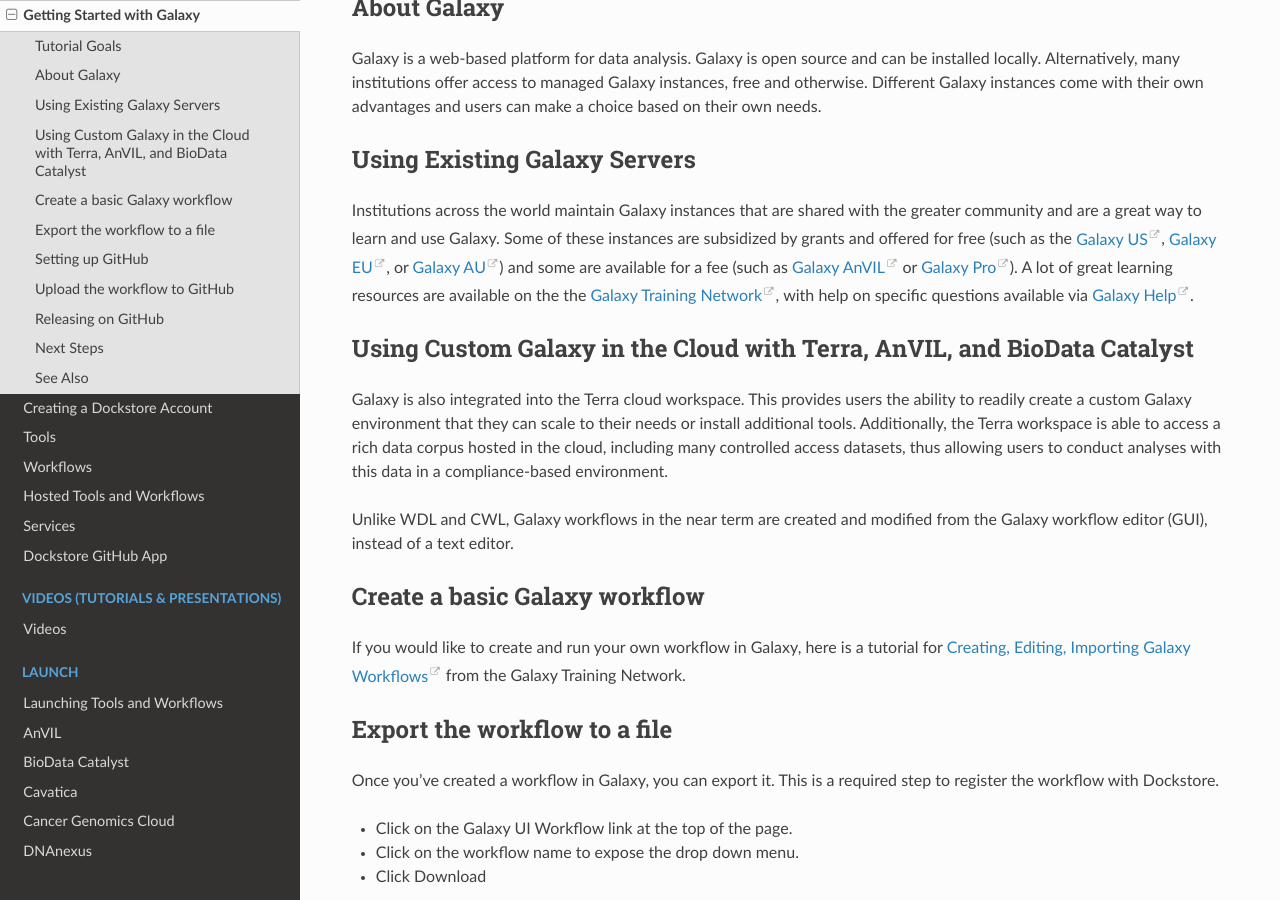
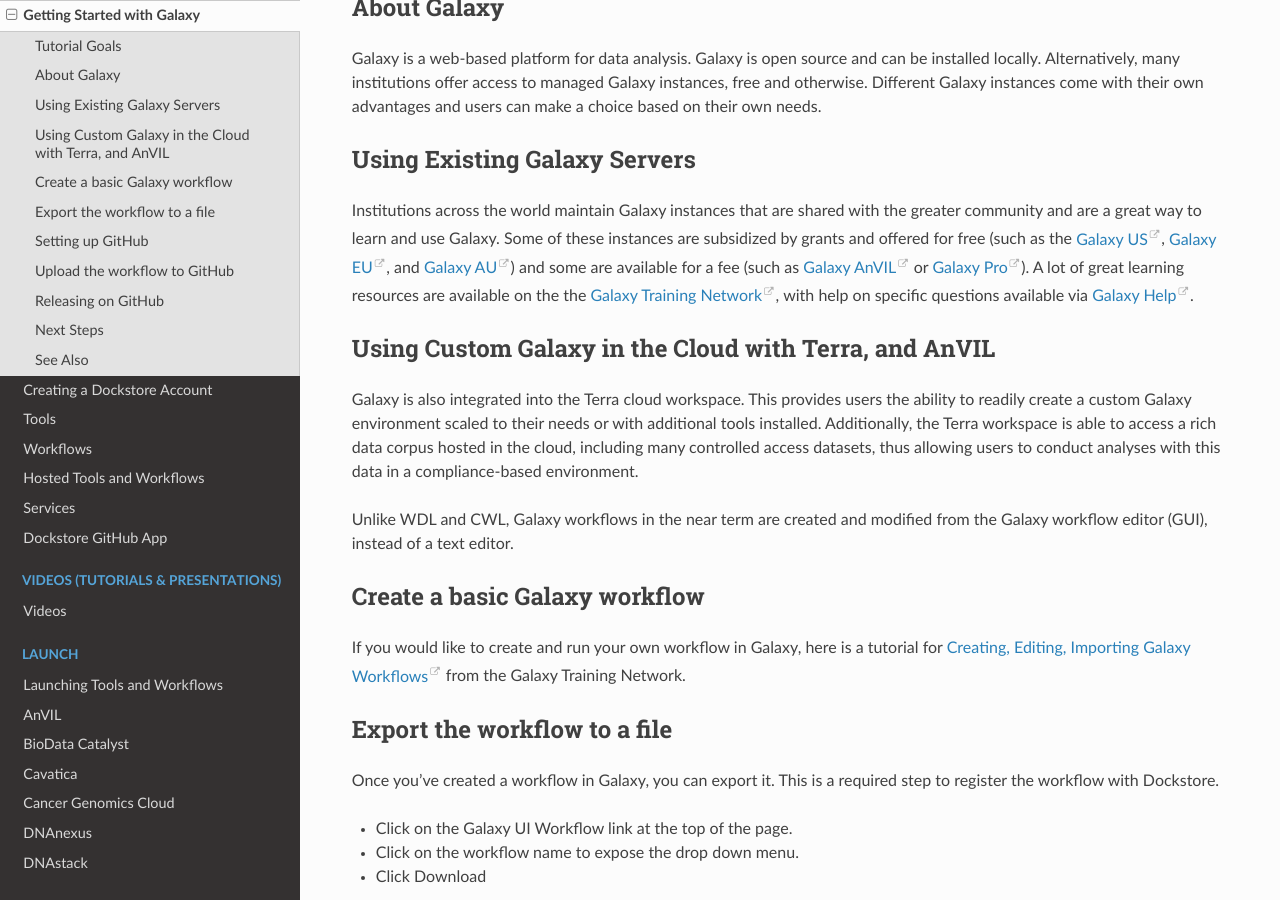
Before and after one commit to dockstore/dockstore-documentation, a Sphinx documentation site: the page built from docs/getting-started/getting-started-with-galaxy.rst, in a window 1280 px wide and 900 px high, scrolled down 469 px. Built offline with Sphinx 7.4.7 and the Read the Docs theme 2.0.0, drawn with Linux system fonts in a browser that asks for light colours.

Commit message:
Update getting-started-with-galaxy.rst
Minor changes

```diff
--- a/docs/getting-started/getting-started-with-galaxy.rst
+++ b/docs/getting-started/getting-started-with-galaxy.rst
@@ -22,11 +22,11 @@
 Using Existing Galaxy Servers
 -----------------------------
 
-Institutions across the world maintain Galaxy instances that are shared with the greater community and are a great way to learn and use Galaxy. Some of these instances are subsidized by grants and offered for free (such as the `Galaxy US <https://usegalaxy.org/>`__, `Galaxy EU <https://usegalaxy.eu/>`__, or `Galaxy AU <https://usegalaxy.org.au/>`__) and some are available for a fee (such as `Galaxy AnVIL <https://anvil.terra.bio/>`__ or `Galaxy Pro <https://researcher.galaxyworks.io/>`__). A lot of great learning resources are available on the the `Galaxy Training Network <https://training.galaxyproject.org/>`__, with help on specific questions available via `Galaxy Help <https://help.galaxyproject.org/>`__.
+Institutions across the world maintain Galaxy instances that are shared with the greater community and are a great way to learn and use Galaxy. Some of these instances are subsidized by grants and offered for free (such as the `Galaxy US <https://usegalaxy.org/>`__, `Galaxy EU <https://usegalaxy.eu/>`__, and `Galaxy AU <https://usegalaxy.org.au/>`__) and some are available for a fee (such as `Galaxy AnVIL <https://anvil.terra.bio/>`__ or `Galaxy Pro <https://researcher.galaxyworks.io/>`__). A lot of great learning resources are available on the the `Galaxy Training Network <https://training.galaxyproject.org/>`__, with help on specific questions available via `Galaxy Help <https://help.galaxyproject.org/>`__.
 
-Using Custom Galaxy in the Cloud with Terra, AnVIL, and BioData Catalyst
+Using Custom Galaxy in the Cloud with Terra, and AnVIL
 ------------------------------------------------------------------------
-Galaxy is also integrated into the Terra cloud workspace. This provides users the ability to readily create a custom Galaxy environment that they can scale to their needs or install additional tools. Additionally, the Terra workspace is able to access a rich data corpus hosted in the cloud, including many controlled access datasets, thus allowing users to conduct analyses with this data in a compliance-based environment.
+Galaxy is also integrated into the Terra cloud workspace. This provides users the ability to readily create a custom Galaxy environment scaled to their needs or with additional tools installed. Additionally, the Terra workspace is able to access a rich data corpus hosted in the cloud, including many controlled access datasets, thus allowing users to conduct analyses with this data in a compliance-based environment.
 
 Unlike WDL and CWL, Galaxy workflows in the near term are created and modified from the Galaxy workflow editor (GUI), instead of a text editor.
 
```
